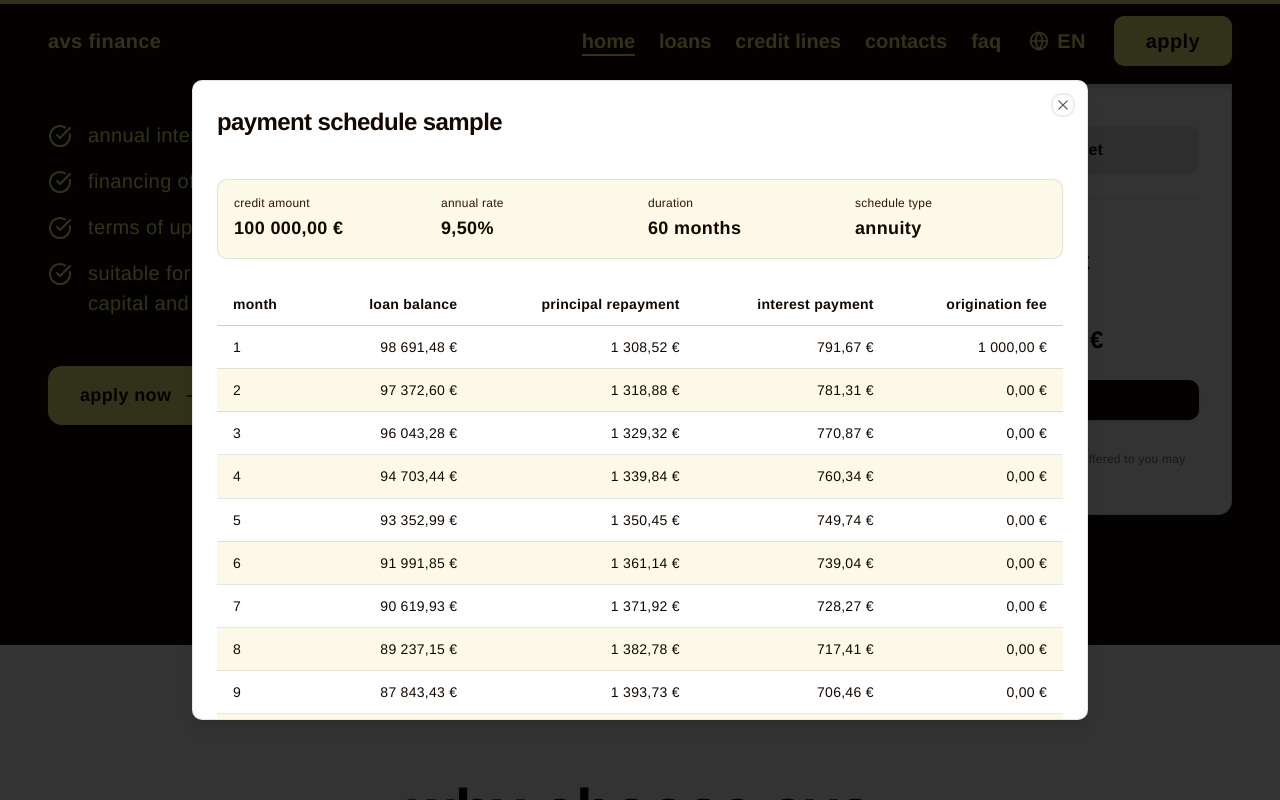
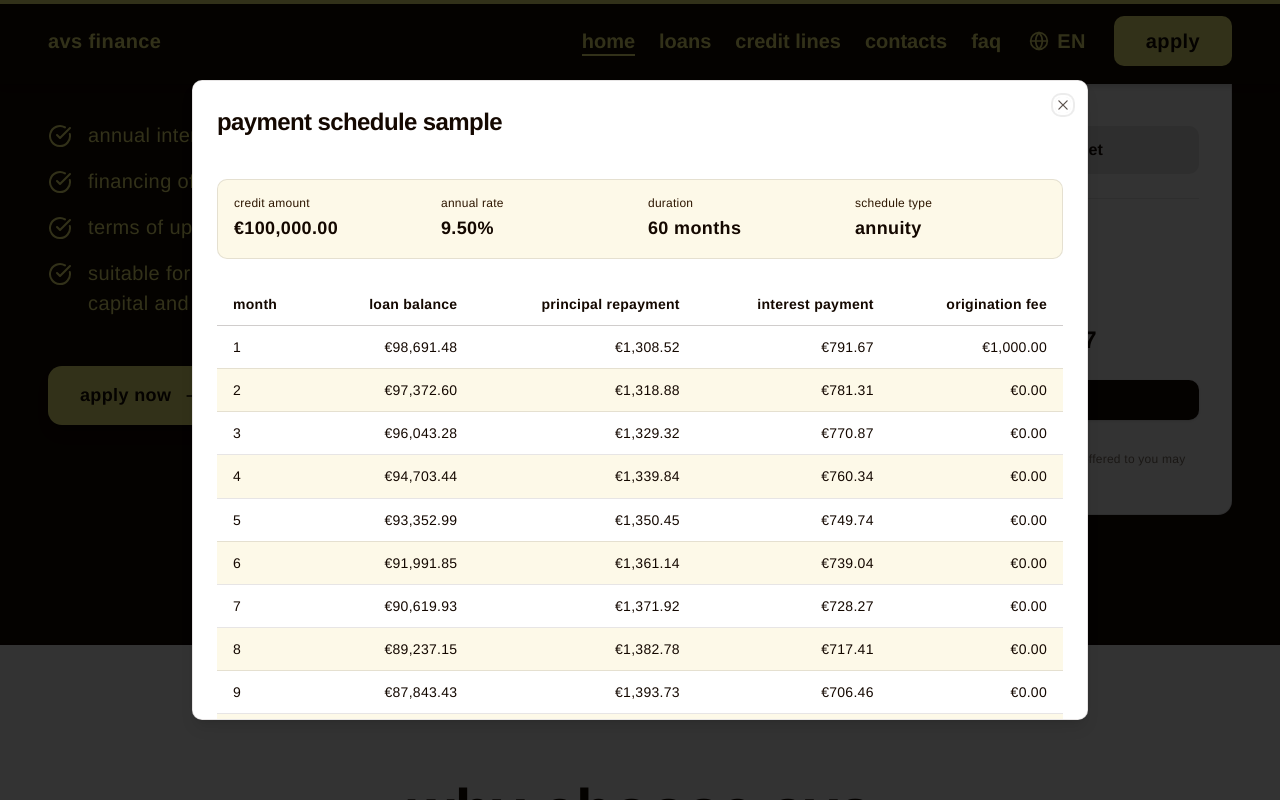
Before and after one commit to trunov/avs-fe, a Next.js app in the folder my-site/: page /en in a window 1280 px wide. Both pictures are taken after a click on the button "view sample schedule". Shown: the part 500-1300 px from the top of the page. Built offline with nearby package versions, Linux system fonts and the light colour scheme.

Commit message:
add translations for calculator

```diff
--- a/my-site/components/LoanCalculator.tsx
+++ b/my-site/components/LoanCalculator.tsx
@@ -1,9 +1,16 @@
-import { useState, useMemo } from 'react';
-import { motion } from 'framer-motion';
-import { Card } from '@/components/ui/card';
-import { Dialog, DialogContent, DialogHeader, DialogTitle } from '@/components/ui/dialog';
-import { Button } from '@/components/ui/button';
-import { formatEuropeanNumber } from '@/lib/format-number';
+"use client";
+
+import { useState, useMemo } from "react";
+import { motion } from "framer-motion";
+import { useTranslations, useFormatter } from "next-intl";
+import { Card } from "@/components/ui/card";
+import {
+  Dialog,
+  DialogContent,
+  DialogHeader,
+  DialogTitle,
+} from "@/components/ui/dialog";
+import { Button } from "@/components/ui/button";
 
 interface PaymentScheduleItem {
   month: number;
@@ -15,15 +22,18 @@ interface PaymentScheduleItem {
 }
 
 export default function LoanCalculator() {
+  const t = useTranslations("LoanCalculator");
+  const format = useFormatter();
+
   const [creditAmount, setCreditAmount] = useState(100000);
   const [annualRate, setAnnualRate] = useState(9.5);
   const [duration, setDuration] = useState(60);
-  const [scheduleType, setScheduleType] = useState<'annuity' | 'bullet'>('annuity');
+  const [scheduleType, setScheduleType] = useState<"annuity" | "bullet">("annuity");
   const [isScheduleOpen, setIsScheduleOpen] = useState(false);
 
   const calculations = useMemo(() => {
     const principal = creditAmount;
-    const originationFee = Math.max(creditAmount * 0.01, 200); // 1% or minimum 200 euros
+    const originationFee = Math.max(creditAmount * 0.01, 200);
     const monthlyRate = annualRate / 100 / 12;
     const months = duration;
 
@@ -31,8 +41,7 @@ export default function LoanCalculator() {
     const schedule: PaymentScheduleItem[] = [];
     let totalInterest = 0;
 
-    if (scheduleType === 'annuity') {
-      // Annuity calculation: equal monthly payments
+    if (scheduleType === "annuity") {
       if (monthlyRate === 0) {
         monthlyPayment = principal / months;
       } else {
@@ -46,8 +55,6 @@ export default function LoanCalculator() {
         const interestPayment = balance * monthlyRate;
         const principalPayment = monthlyPayment - interestPayment;
         balance -= principalPayment;
-
-        // Origination fee is paid only in the first month
         const originationFeeForMonth = i === 1 ? originationFee : 0;
 
         schedule.push({
@@ -62,15 +69,12 @@ export default function LoanCalculator() {
         totalInterest += interestPayment;
       }
     } else {
-      // Bullet schedule: interest-only payments, principal at end
       monthlyPayment = principal * monthlyRate;
 
       for (let i = 1; i <= months; i++) {
-        // Origination fee is paid only in the first month
         const originationFeeForMonth = i === 1 ? originationFee : 0;
 
         if (i === months) {
-          // Last payment includes principal
           schedule.push({
             month: i,
             payment: monthlyPayment + principal + originationFeeForMonth,
@@ -95,22 +99,31 @@ export default function LoanCalculator() {
     }
 
     let totalPayment = monthlyPayment * months;
-    if (scheduleType === 'bullet') {
+    if (scheduleType === "bullet") {
       totalPayment = totalInterest + principal;
     }
 
-    return {
-      monthlyPayment,
-      totalPayment,
-      totalInterest,
-      originationFee,
-      schedule,
-    };
+    return { monthlyPayment, totalPayment, totalInterest, originationFee, schedule };
   }, [creditAmount, annualRate, duration, scheduleType]);
 
-  const formatCurrency = (value: number) => {
-    return formatEuropeanNumber(value);
-  };
+  // Locale-aware currency: "100 000,00 €" in et/ru, "€100,000.00" in en
+  const currency = (value: number) =>
+    format.number(value, {
+      style: "currency",
+      currency: "EUR",
+      maximumFractionDigits: 2,
+    });
+
+  // Locale-aware percent and decimal
+  const percent = (value: number) =>
+    format.number(value / 100, {
+      style: "percent",
+      minimumFractionDigits: 2,
+      maximumFractionDigits: 2,
+    });
+
+  const years = (months: number) =>
+    format.number(months / 12, { minimumFractionDigits: 1, maximumFractionDigits: 1 });
 
   return (
     <motion.div
@@ -125,7 +138,7 @@ export default function LoanCalculator() {
           {/* Credit Amount */}
           <div>
             <label className="font-paragraph text-lg md:text-xl text-dark-brown mb-3 block font-bold">
-              credit amount: {formatCurrency(creditAmount)}
+              {t("creditAmount")}: {currency(creditAmount)}
             </label>
             <input
               type="range"
@@ -137,15 +150,15 @@ export default function LoanCalculator() {
               className="w-full h-2 bg-dark-brown/20 rounded-lg appearance-none cursor-pointer accent-dark-brown"
             />
             <div className="flex justify-between font-paragraph text-xs text-dark-brown-light mt-2">
-              <span>10 000 €</span>
-              <span>1 000 000 €</span>
+              <span>{currency(10000)}</span>
+              <span>{currency(1000000)}</span>
             </div>
           </div>
 
           {/* Annual Rate */}
           <div>
             <label className="font-paragraph text-lg md:text-xl text-dark-brown mb-3 block font-bold">
-              annual rate: {annualRate.toFixed(2).replace('.', ',')}%
+              {t("annualRate")}: {percent(annualRate)}
             </label>
             <input
               type="range"
@@ -156,15 +169,15 @@ export default function LoanCalculator() {
               className="w-full h-2 bg-dark-brown/20 rounded-lg appearance-none cursor-pointer accent-dark-brown"
             />
             <div className="flex justify-between font-paragraph text-xs text-dark-brown-light mt-2">
-              <span>0%</span>
-              <span>15%</span>
+              <span>{percent(0)}</span>
+              <span>{percent(15)}</span>
             </div>
           </div>
 
           {/* Duration */}
           <div>
             <label className="font-paragraph text-lg md:text-xl text-dark-brown mb-3 block font-bold">
-              duration: {duration} months ({(duration / 12).toFixed(1).replace('.', ',')} years)
+              {t("duration")}: {t("monthsCount", { count: duration })} ({t("yearsCount", { years: years(duration) })})
             </label>
             <input
               type="range"
@@ -175,36 +188,36 @@ export default function LoanCalculator() {
               className="w-full h-2 bg-dark-brown/20 rounded-lg appearance-none cursor-pointer accent-dark-brown"
             />
             <div className="flex justify-between font-paragraph text-xs text-dark-brown-light mt-2">
-              <span>0 months</span>
-              <span>120 months</span>
+              <span>{t("monthsCount", { count: 0 })}</span>
+              <span>{t("monthsCount", { count: 120 })}</span>
             </div>
           </div>
 
-          {/* Schedule Type Selection */}
+          {/* Schedule Type */}
           <div>
             <label className="font-paragraph text-lg md:text-xl text-dark-brown font-semibold mb-3 block">
-              schedule type
+              {t("scheduleType")}
             </label>
             <div className="flex gap-4">
               <button
-                onClick={() => setScheduleType('annuity')}
+                onClick={() => setScheduleType("annuity")}
                 className={`flex-1 py-3 px-4 rounded-lg font-paragraph font-semibold transition-all ${
-                  scheduleType === 'annuity'
-                    ? 'bg-dark-brown text-vibrant-yellow'
-                    : 'bg-dark-brown/10 text-dark-brown hover:bg-dark-brown/20'
+                  scheduleType === "annuity"
+                    ? "bg-dark-brown text-vibrant-yellow"
+                    : "bg-dark-brown/10 text-dark-brown hover:bg-dark-brown/20"
                 }`}
               >
-                annuity
+                {t("annuity")}
               </button>
               <button
-                onClick={() => setScheduleType('bullet')}
+                onClick={() => setScheduleType("bullet")}
                 className={`flex-1 py-3 px-4 rounded-lg font-paragraph font-semibold transition-all ${
-                  scheduleType === 'bullet'
-                    ? 'bg-dark-brown text-vibrant-yellow'
-                    : 'bg-dark-brown/10 text-dark-brown hover:bg-dark-brown/20'
+                  scheduleType === "bullet"
+                    ? "bg-dark-brown text-vibrant-yellow"
+                    : "bg-dark-brown/10 text-dark-brown hover:bg-dark-brown/20"
                 }`}
               >
-                bullet
+                {t("bullet")}
               </button>
             </div>
           </div>
@@ -213,134 +226,144 @@ export default function LoanCalculator() {
           <div className="grid grid-cols-2 gap-3 pt-4 border-t border-dark-brown/10">
             <div>
               <p className="font-paragraph text-lg text-dark-brown-light mb-1">
-                monthly payment
+                {t("monthlyPayment")}
               </p>
               <p className="font-paragraph text-xl md:text-2xl text-dark-brown font-bold">
-                {formatCurrency(calculations.monthlyPayment)}
+                {currency(calculations.monthlyPayment)}
               </p>
             </div>
-
             <div>
               <p className="font-paragraph text-lg text-dark-brown-light mb-1">
-                total interest
+                {t("totalInterest")}
               </p>
               <p className="font-paragraph text-xl md:text-2xl text-dark-brown font-semibold">
-                {formatCurrency(calculations.totalInterest)}
+                {currency(calculations.totalInterest)}
               </p>
             </div>
-
             <div>
-              <p className="font-paragraph text-lg text-dark-brown-light mb-1">origination fee</p>
+              <p className="font-paragraph text-lg text-dark-brown-light mb-1">
+                {t("originationFee")}
+              </p>
               <p className="font-paragraph text-xl md:text-2xl text-dark-brown font-semibold">
-                {formatCurrency(calculations.originationFee)}
+                {currency(calculations.originationFee)}
               </p>
             </div>
-
             <div>
               <p className="font-paragraph text-lg text-dark-brown-light mb-1">
-                total payment
+                {t("totalPayment")}
               </p>
               <p className="font-paragraph text-xl md:text-2xl text-dark-brown font-semibold">
-                {formatCurrency(calculations.totalPayment + calculations.originationFee)}
+                {currency(calculations.totalPayment + calculations.originationFee)}
               </p>
             </div>
           </div>
 
-          {/* View Sample Schedule Button */}
           <Button
             onClick={() => setIsScheduleOpen(true)}
             className="w-full bg-dark-brown hover:bg-dark-brown-light text-white font-paragraph font-semibold py-2 rounded-lg transition-colors text-lg"
           >
-            view sample schedule
+            {t("viewSchedule")}
           </Button>
 
-          {/* Discrete Disclaimer */}
-          <p className="font-paragraph text-xs text-dark-brown-light/60 text-center pt-2">the calculator provides indicative sample terms only; final terms offered to you may differ</p>
+          <p className="font-paragraph text-xs text-dark-brown-light/60 text-center pt-2">
+            {t("disclaimer")}
+          </p>
         </div>
       </Card>
-      {/* Payment Schedule Dialog */}
+
+      {/* Schedule Dialog */}
       <Dialog open={isScheduleOpen} onOpenChange={setIsScheduleOpen}>
         <DialogContent className="max-w-4xl max-h-[80vh] overflow-y-auto bg-white border border-dark-brown/10">
           <DialogHeader>
-            <DialogTitle className="font-paragraph text-2xl text-dark-brown font-semibold">payment schedule sample</DialogTitle>
+            <DialogTitle className="font-paragraph text-2xl text-dark-brown font-semibold">
+              {t("schedule.title")}
+            </DialogTitle>
           </DialogHeader>
 
           <div className="mt-6 space-y-6">
-            {/* Source Data Display */}
+            {/* Source Data */}
             <div className="grid grid-cols-2 md:grid-cols-4 gap-4 p-4 bg-vibrant-yellow-light rounded-lg border border-dark-brown/10">
               <div>
                 <p className="font-paragraph text-xs text-dark-brown-light mb-1">
-                  credit amount
+                  {t("creditAmount")}
                 </p>
                 <p className="font-paragraph text-lg text-dark-brown font-semibold">
-                  {formatCurrency(creditAmount)}
+                  {currency(creditAmount)}
                 </p>
               </div>
               <div>
                 <p className="font-paragraph text-xs text-dark-brown-light mb-1">
-                  annual rate
+                  {t("annualRate")}
                 </p>
                 <p className="font-paragraph text-lg text-dark-brown font-semibold">
-                  {annualRate.toFixed(2).replace('.', ',')}%
+                  {percent(annualRate)}
                 </p>
               </div>
               <div>
                 <p className="font-paragraph text-xs text-dark-brown-light mb-1">
-                  duration
+                  {t("duration")}
                 </p>
                 <p className="font-paragraph text-lg text-dark-brown font-semibold">
-                  {duration} months
+                  {t("monthsCount", { count: duration })}
                 </p>
               </div>
               <div>
                 <p className="font-paragraph text-xs text-dark-brown-light mb-1">
-                  schedule type
+                  {t("scheduleType")}
                 </p>
                 <p className="font-paragraph text-lg text-dark-brown font-semibold">
-                  {scheduleType}
+                  {t(scheduleType)}
                 </p>
               </div>
             </div>
 
-            {/* Schedule Table */}
+            {/* Table */}
             <div className="overflow-x-auto">
               <table className="w-full text-sm">
                 <thead>
                   <tr className="border-b border-dark-brown/20">
-                    <th className="text-left py-3 px-4 font-paragraph text-dark-brown font-semibold">month</th>
-                    <th className="text-right py-3 px-4 font-paragraph text-dark-brown font-semibold">loan balance</th>
-                    <th className="text-right py-3 px-4 font-paragraph text-dark-brown font-semibold">principal repayment</th>
-                    <th className="text-right py-3 px-4 font-paragraph text-dark-brown font-semibold">interest payment</th>
-                    <th className="text-right py-3 px-4 font-paragraph text-dark-brown font-semibold">origination fee</th>
+                    <th className="text-left py-3 px-4 font-paragraph text-dark-brown font-semibold">
+                      {t("schedule.month")}
+                    </th>
+                    <th className="text-right py-3 px-4 font-paragraph text-dark-brown font-semibold">
+                      {t("schedule.balance")}
+                    </th>
+                    <th className="text-right py-3 px-4 font-paragraph text-dark-brown font-semibold">
+                      {t("schedule.principal")}
+                    </th>
+                    <th className="text-right py-3 px-4 font-paragraph text-dark-brown font-semibold">
+                      {t("schedule.interest")}
+                    </th>
+                    <th className="text-right py-3 px-4 font-paragraph text-dark-brown font-semibold">
+                      {t("schedule.originationFee")}
+                    </th>
                   </tr>
                 </thead>
                 <tbody>
-                  {calculations.schedule.map((item, index) => {
-                    return (
+                  {calculations.schedule.map((item, index) => (
                     <tr
                       key={index}
                       className={`border-b border-dark-brown/10 ${
-                          index % 2 === 0 ? 'bg-white' : 'bg-vibrant-yellow-light'
+                        index % 2 === 0 ? "bg-white" : "bg-vibrant-yellow-light"
                       }`}
                     >
                       <td className="py-3 px-4 font-paragraph text-dark-brown">
                         {item.month}
                       </td>
                       <td className="text-right py-3 px-4 font-paragraph text-dark-brown">
-                          {formatCurrency(item.balance)}
+                        {currency(item.balance)}
                       </td>
                       <td className="text-right py-3 px-4 font-paragraph text-dark-brown">
-                          {formatCurrency(item.principal)}
+                        {currency(item.principal)}
                       </td>
                       <td className="text-right py-3 px-4 font-paragraph text-dark-brown">
-                          {formatCurrency(item.interest)}
+                        {currency(item.interest)}
                       </td>
                       <td className="text-right py-3 px-4 font-paragraph text-dark-brown">
-                          {formatCurrency(item.originationFee)}
+                        {currency(item.originationFee)}
                       </td>
                     </tr>
-                    );
-                  })}
+                  ))}
                 </tbody>
               </table>
             </div>
@@ -349,34 +372,34 @@ export default function LoanCalculator() {
             <div className="mt-6 pt-6 border-t border-dark-brown/20 grid grid-cols-2 md:grid-cols-4 gap-4">
               <div>
                 <p className="font-paragraph text-xs text-dark-brown-light mb-1">
-                  total principal
+                  {t("schedule.totalPrincipal")}
                 </p>
                 <p className="font-paragraph text-lg text-dark-brown font-semibold">
-                  {formatCurrency(creditAmount)}
+                  {currency(creditAmount)}
                 </p>
               </div>
               <div>
                 <p className="font-paragraph text-xs text-dark-brown-light mb-1">
-                  total interest
+                  {t("totalInterest")}
                 </p>
                 <p className="font-paragraph text-lg text-dark-brown font-semibold">
-                  {formatCurrency(calculations.totalInterest)}
+                  {currency(calculations.totalInterest)}
                 </p>
               </div>
               <div>
                 <p className="font-paragraph text-xs text-dark-brown-light mb-1">
-                  total origination fee
+                  {t("schedule.totalOriginationFee")}
                 </p>
                 <p className="font-paragraph text-lg text-dark-brown font-semibold">
-                  {formatCurrency(calculations.originationFee)}
+                  {currency(calculations.originationFee)}
                 </p>
               </div>
               <div>
                 <p className="font-paragraph text-xs text-dark-brown-light mb-1">
-                  total amount due
+                  {t("schedule.totalDue")}
                 </p>
                 <p className="font-paragraph text-lg text-dark-brown font-semibold">
-                  {formatCurrency(calculations.totalPayment + calculations.originationFee)}
+                  {currency(calculations.totalPayment + calculations.originationFee)}
                 </p>
               </div>
             </div>
--- a/my-site/messages/en.json
+++ b/my-site/messages/en.json
@@ -522,5 +522,32 @@
         }
       }
     }
+  },
+  "LoanCalculator": {
+    "creditAmount": "credit amount",
+    "annualRate": "annual rate",
+    "duration": "duration",
+    "monthsCount": "{count} months",
+    "yearsCount": "{years} years",
+    "scheduleType": "schedule type",
+    "annuity": "annuity",
+    "bullet": "bullet",
+    "monthlyPayment": "monthly payment",
+    "totalInterest": "total interest",
+    "originationFee": "origination fee",
+    "totalPayment": "total payment",
+    "viewSchedule": "view sample schedule",
+    "disclaimer": "the calculator provides indicative sample terms only; final terms offered to you may differ",
+    "schedule": {
+      "title": "payment schedule sample",
+      "month": "month",
+      "balance": "loan balance",
+      "principal": "principal repayment",
+      "interest": "interest payment",
+      "originationFee": "origination fee",
+      "totalPrincipal": "total principal",
+      "totalOriginationFee": "total origination fee",
+      "totalDue": "total amount due"
+    }
   }
 }
--- a/my-site/messages/et.json
+++ b/my-site/messages/et.json
@@ -523,5 +523,32 @@
       "subheading": "meie klienditugi aitab sind hea meelega. võta meiega ühendust, kui sul on küsimusi või vajad täpsustusi.",
       "button": "võta ühendust"
     }
+  },
+  "LoanCalculator": {
+    "creditAmount": "krediidisumma",
+    "annualRate": "aastane intressimäär",
+    "duration": "periood",
+    "monthsCount": "{count} kuud",
+    "yearsCount": "{years} aastat",
+    "scheduleType": "graafiku tüüp",
+    "annuity": "annuiteet",
+    "bullet": "bulletgraafik",
+    "monthlyPayment": "kuumakse",
+    "totalInterest": "intress kokku",
+    "originationFee": "lepingutasu",
+    "totalPayment": "makse kokku",
+    "viewSchedule": "vaata näidisgraafikut",
+    "disclaimer": "kalkulaator annab üksnes indikatiivsed näidistingimused; teile pakutavad lõplikud tingimused võivad erineda",
+    "schedule": {
+      "title": "maksegraafiku näidis",
+      "month": "kuu",
+      "balance": "laenujääk",
+      "principal": "põhiosa tagasimakse",
+      "interest": "intressimakse",
+      "originationFee": "lepingutasu",
+      "totalPrincipal": "põhiosa kokku",
+      "totalOriginationFee": "lepingutasu kokku",
+      "totalDue": "tasumisele kuuluv summa kokku"
+    }
   }
 }
--- a/my-site/messages/ru.json
+++ b/my-site/messages/ru.json
@@ -522,5 +522,32 @@
         }
       }
     }
+  },
+  "LoanCalculator": {
+    "creditAmount": "сумма кредита",
+    "annualRate": "годовая процентная ставка",
+    "duration": "срок",
+    "monthsCount": "{count} мес.",
+    "yearsCount": "{years} лет",
+    "scheduleType": "тип графика",
+    "annuity": "аннуитет",
+    "bullet": "булет-график",
+    "monthlyPayment": "ежемесячный платёж",
+    "totalInterest": "проценты всего",
+    "originationFee": "комиссия за оформление",
+    "totalPayment": "платёж всего",
+    "viewSchedule": "посмотреть пример графика",
+    "disclaimer": "калькулятор предоставляет лишь ориентировочные примерные условия; окончательные условия, предложенные вам, могут отличаться",
+    "schedule": {
+      "title": "пример графика платежей",
+      "month": "месяц",
+      "balance": "остаток кредита",
+      "principal": "погашение основной суммы",
+      "interest": "выплата процентов",
+      "originationFee": "комиссия за оформление",
+      "totalPrincipal": "основная сумма всего",
+      "totalOriginationFee": "комиссия за оформление всего",
+      "totalDue": "сумма к оплате всего"
+    }
   }
 }
```
Lines whose indentation alone changed are shown as unchanged.
